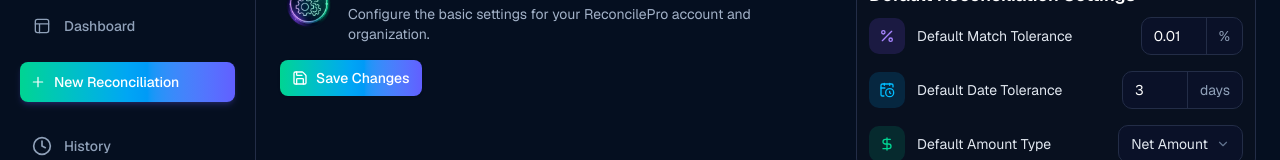
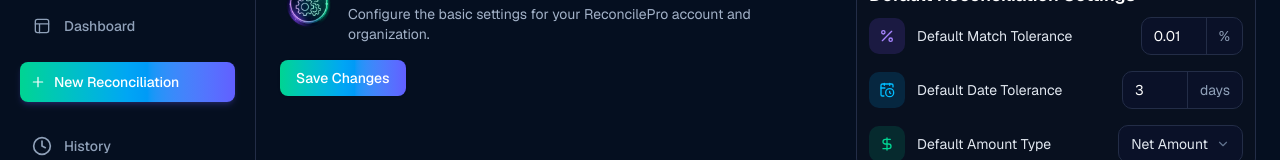
Before and after one commit to ousainoubsj/recon-frontend, a Next.js app: page /dashboard/settings in a window 1280 px wide. Shown: the part 127-287 px from the top of the page. Built offline with nearby package versions, Linux system fonts and the light colour scheme.

Commit message:
feat: remove unused Save icon from SettingsHeader component

```diff
--- a/components/dashboard/SettingsHeader.tsx
+++ b/components/dashboard/SettingsHeader.tsx
@@ -1,5 +1,4 @@
 import Image from 'next/image'
-import { Save } from 'lucide-react'
 import { Button } from '@/components/ui/button'
 
 export default function SettingsHeader() {
@@ -19,7 +18,6 @@
         type="button"
         className="cursor-pointer rounded-md bg-linear-to-r from-emerald-400 via-sky-500 to-indigo-500 p-4 font-medium text-white shadow-sm transition-all duration-300 active:scale-95"
       >
-        <Save className="h-4 w-4" />
         Save Changes
       </Button>
     </div>
```
